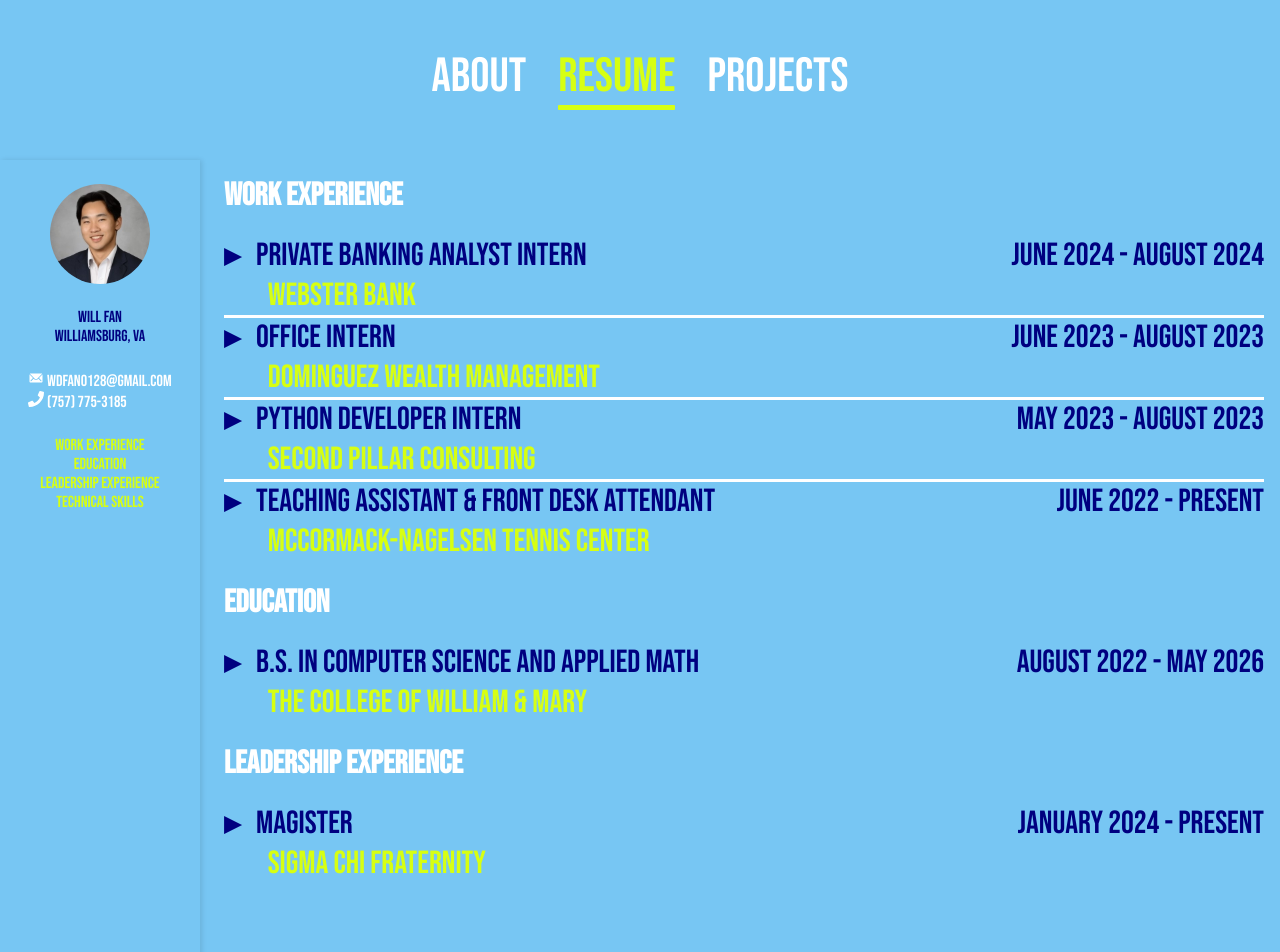
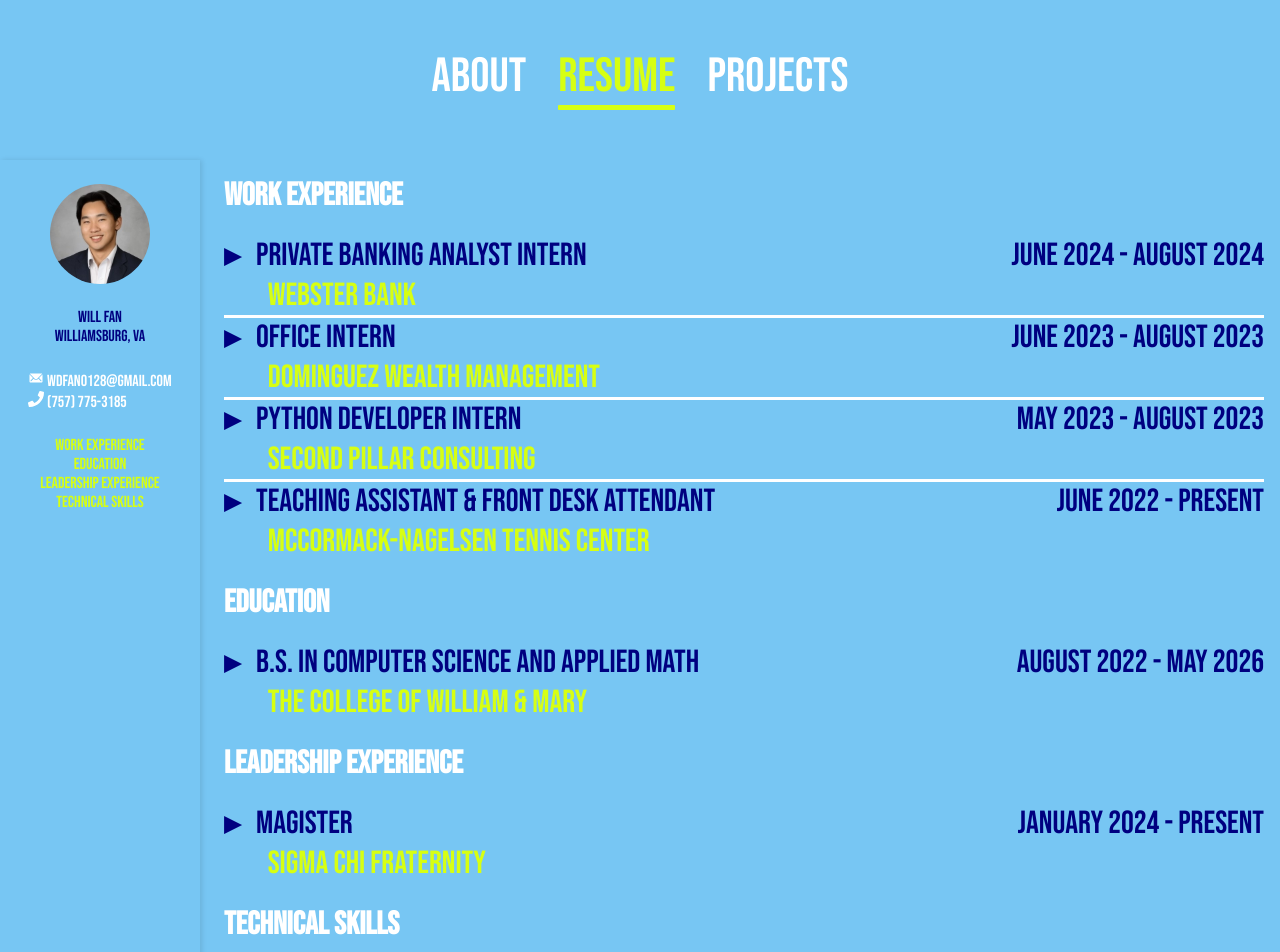
Before and after one commit to squilliam34/website, a React (Vite) app: page /resume in a window 1280 px wide. Shown: the top 952 px of the page. Built offline with nearby package versions, Linux system fonts and the light colour scheme.

Commit message:
technical skills header

```diff
--- a/src/components/Resume/Experiences.tsx
+++ b/src/components/Resume/Experiences.tsx
@@ -76,6 +76,7 @@
         Lead conflict resolution between new members as a mediator for disputes"
         />
       </div>
+      <h1 id="technical">Technical Skills</h1>
     </div>
   );
 };
```
